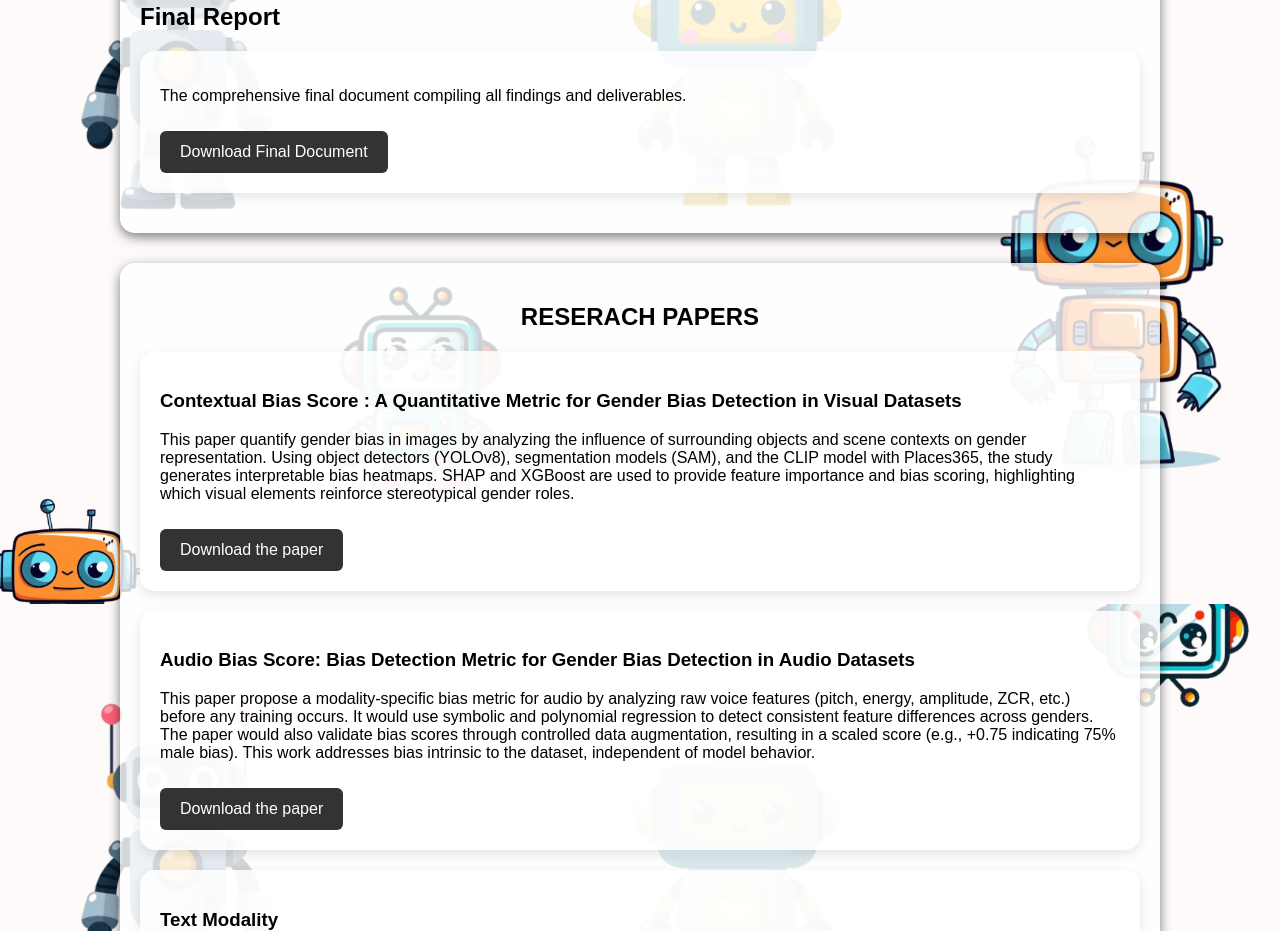
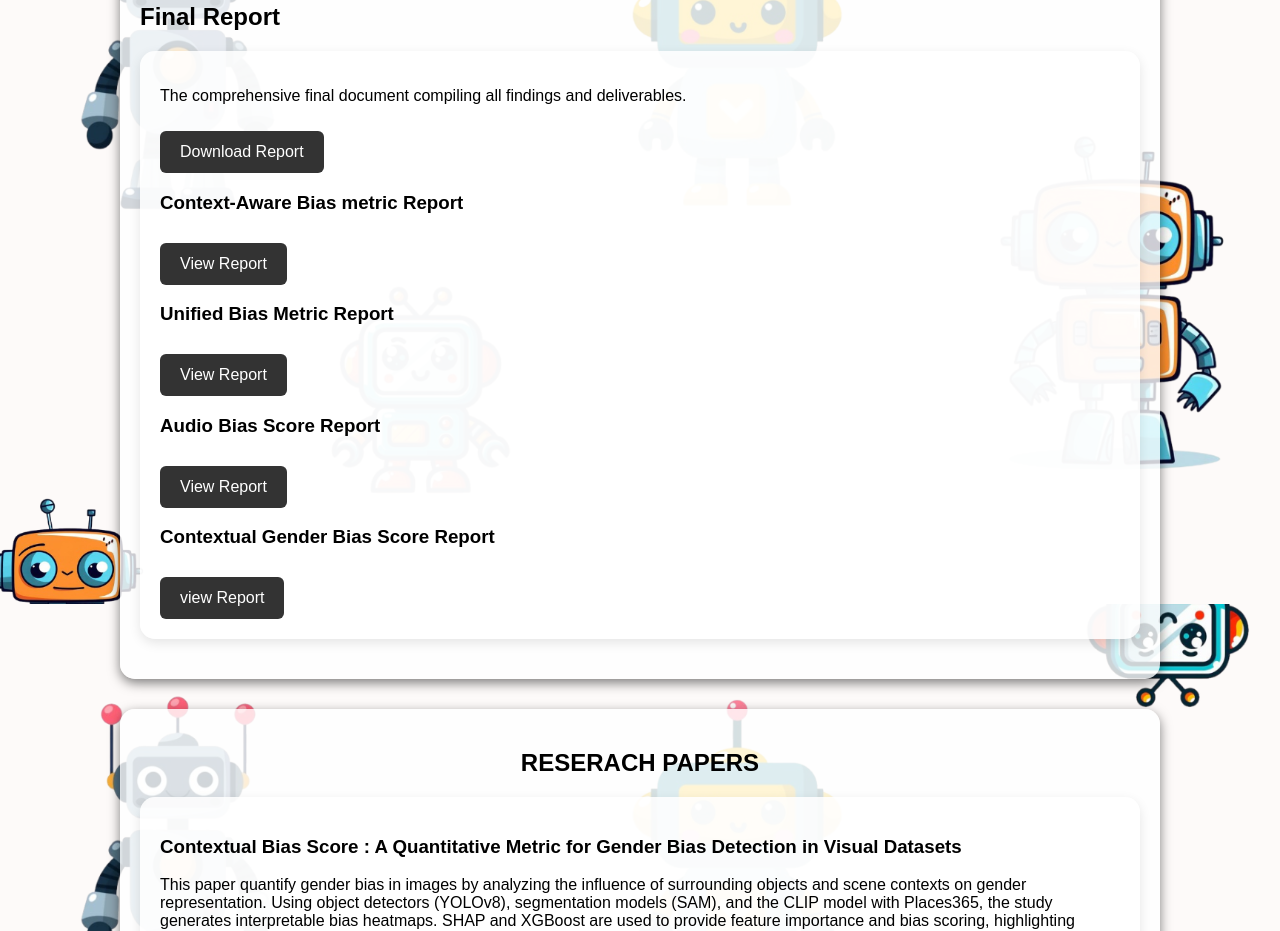
Before and after one commit to IT21380914/RESAI_Toolkit_website, a plain HTML site: page documents.html in a window 1280 px wide. Shown: the part 1796-2727 px from the top of the page. Drawn offline with Linux system fonts and the light colour scheme.

Commit message:
Document Updates

```diff
--- a/documents.html
+++ b/documents.html
@@ -74,7 +74,23 @@
   <h2>Final Report</h2>
   <div class="tech-card">
     <p>The comprehensive final document compiling all findings and deliverables.</p>
-      <a href="assets/docs/final_document.pdf" class="download-btn" download>Download Final Document</a>
+    <a href="assets\docs\24_25J_195 Final Thesis.pdf" class="download-btn" download>Download Report</a>
+
+    <!-- Member 1 Component -->
+    <h3>Context-Aware Bias metric Report</h3>
+    <a href="assets\docs\IT21183690_H.M.I.K.Dhanawardhana_24-25J-195_Final_Report (1).pdf" class="download-btn" download> View Report</a>
+
+    <!-- Member 2 Component -->
+    <h3>Unified Bias Metric Report</h3>
+    <a href="assets\docs\IT21387562_E.M.A.M.Ekanayake_24-25J-195_Final_Report.pdf" class="download-btn" download>View Report</a>
+
+    <!-- Member 3 Component -->
+     <h3>Audio Bias Score Report</h3>
+    <a href="assets\docs\IT21380914_K.M.S.P.Jayawardena_24-25j-195_Final_Report.pdf" class="download-btn" download>View Report</a>
+
+    <!-- Member 4 Component -->
+    <h3>Contextual Gender Bias Score Report</h3>
+    <a href="assets\docs\IT21208294_Mudalige T.N._24-25J-195_Final_Report.pdf" class="download-btn" download>view Report</a>
   </div>
 </section>
 
```
Lines whose indentation alone changed are shown as unchanged.
